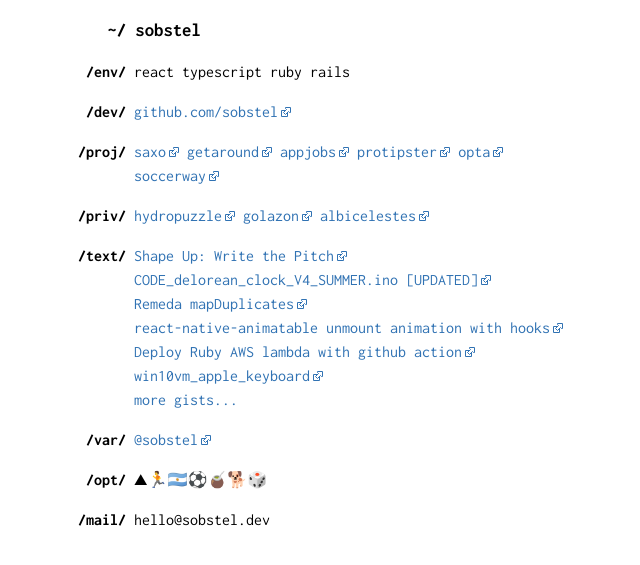
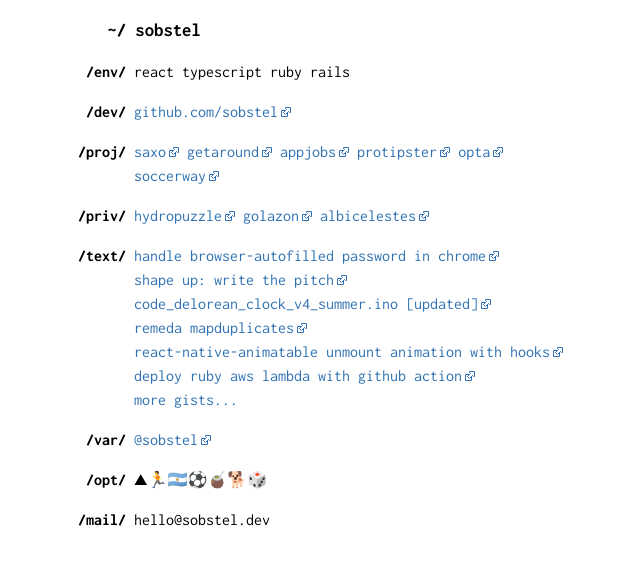
Before and after one commit to sobstel/sobstel.github.com, a Jekyll site: the page built from index.html, in a window 1280 px wide. Shown: the top 565 px of the page, without its empty margins (306-946 px from the left). Built offline with Jekyll 4.4.1, drawn with Linux system fonts in a browser that asks for light colours.

Commit message:
If you tell the truth, you don't have to remember anything

```diff
--- a/_data/gists.yml
+++ b/_data/gists.yml
@@ -1,4 +1,7 @@
 ---
+- title: Handle browser-autofilled password in Chrome
+  url: https://gist.github.com/ff27eee6cc1279812ff2c9689e7467b7
+  date: '2022-09-30T09:23:32Z'
 - title: 'Shape Up: Write the Pitch'
   url: https://gist.github.com/0c74c8533400e4312c90b10bfb7444ee
   date: '2022-04-15T19:10:45Z'
--- a/_sass/_mnmlst.scss
+++ b/_sass/_mnmlst.scss
@@ -24,6 +24,8 @@
 }
 
 .home {
+  text-transform: lowercase;
+
   dl {
     display: grid;
     grid-template-columns: min-content auto;
```
